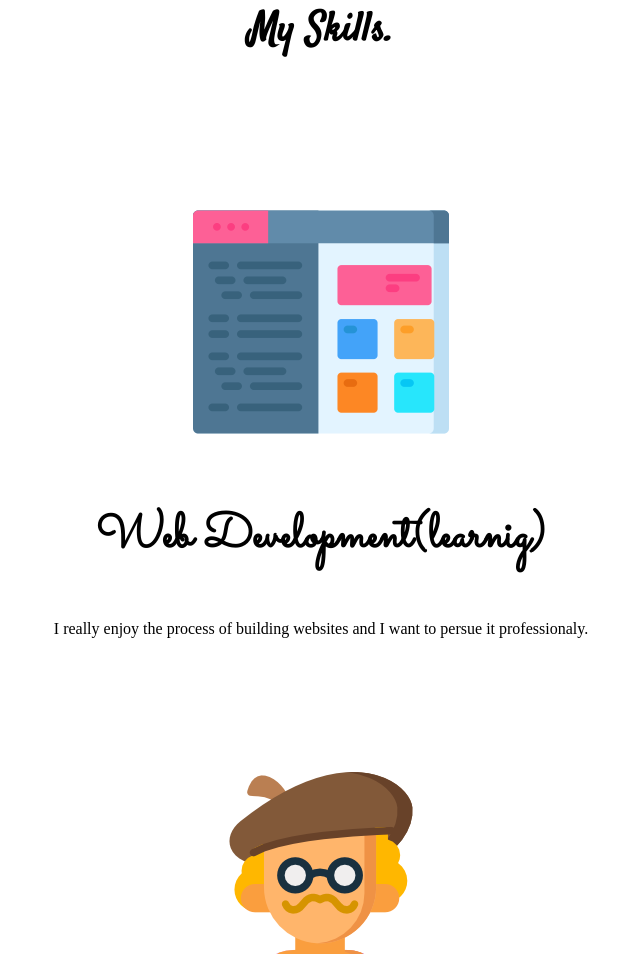
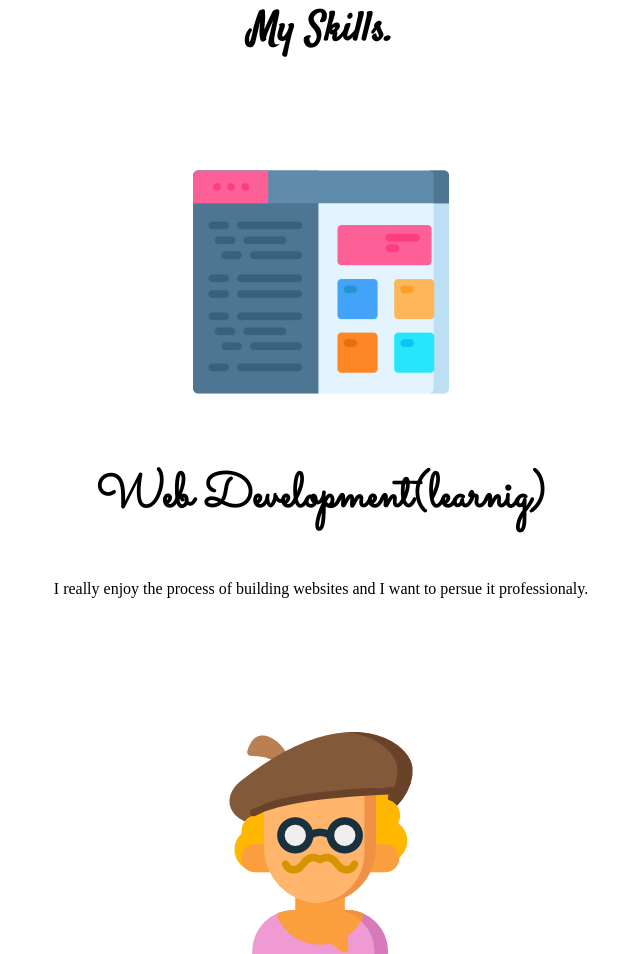
Before and after one commit to GaganDeep222001/Navi, a plain HTML site: page index.html in a window 1280 px wide. Shown: the part 1195-2149 px from the top of the page, without its empty margins (319-959 px from the left). Drawn offline with Linux system fonts and the light colour scheme; a web font is replaced by a local one.

Commit message:
Update styles.css

```diff
--- a/css/styles.css
+++ b/css/styles.css
@@ -102,7 +102,7 @@ body{
 .skill-row1{
   display: inline-block;
   width: 50%;
-  margin: 100px auto 100px auto;
+  margin: 60px auto 100px auto;
 }
 .skill-row2{
   display: inline-block;
```
